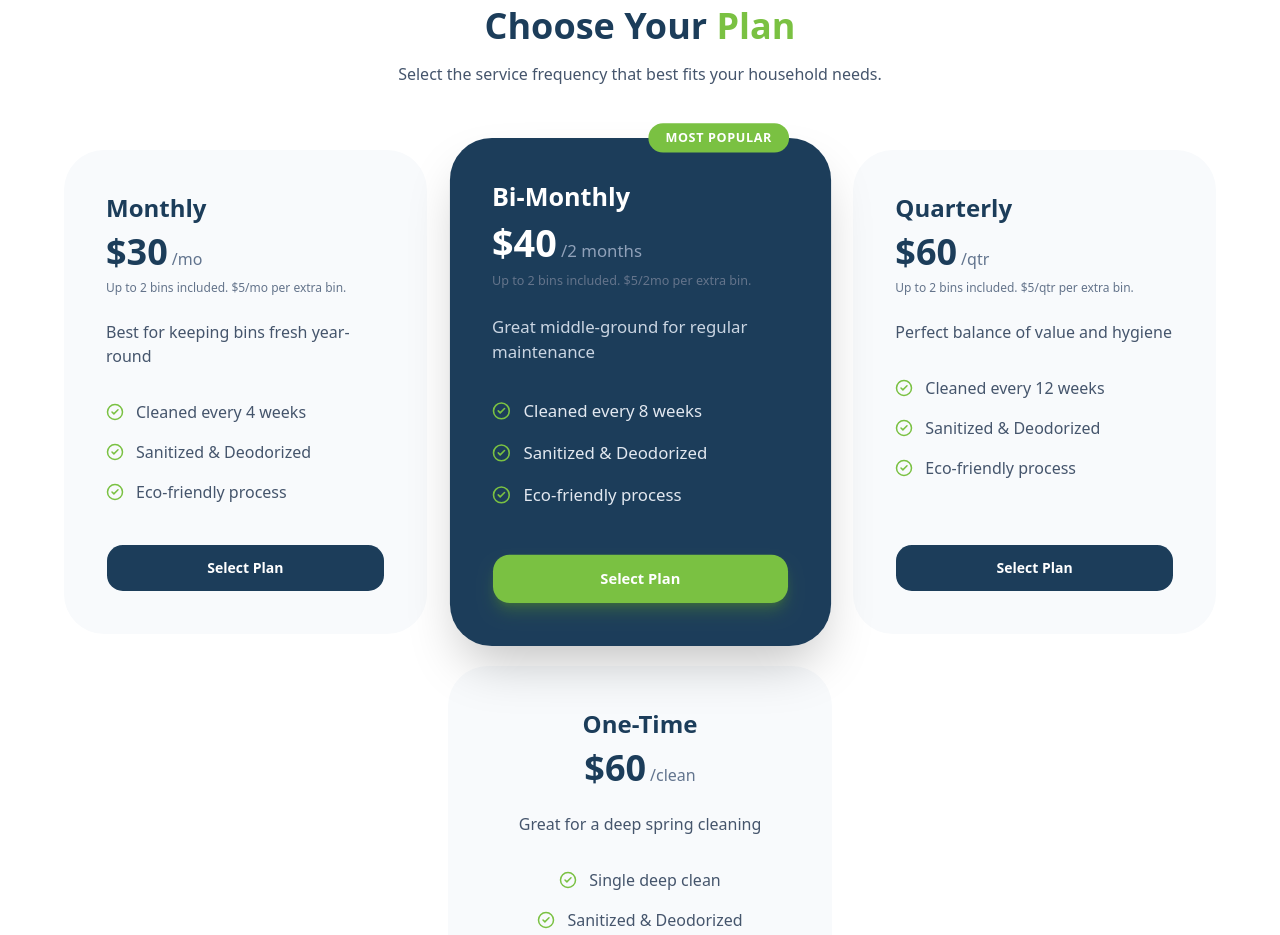
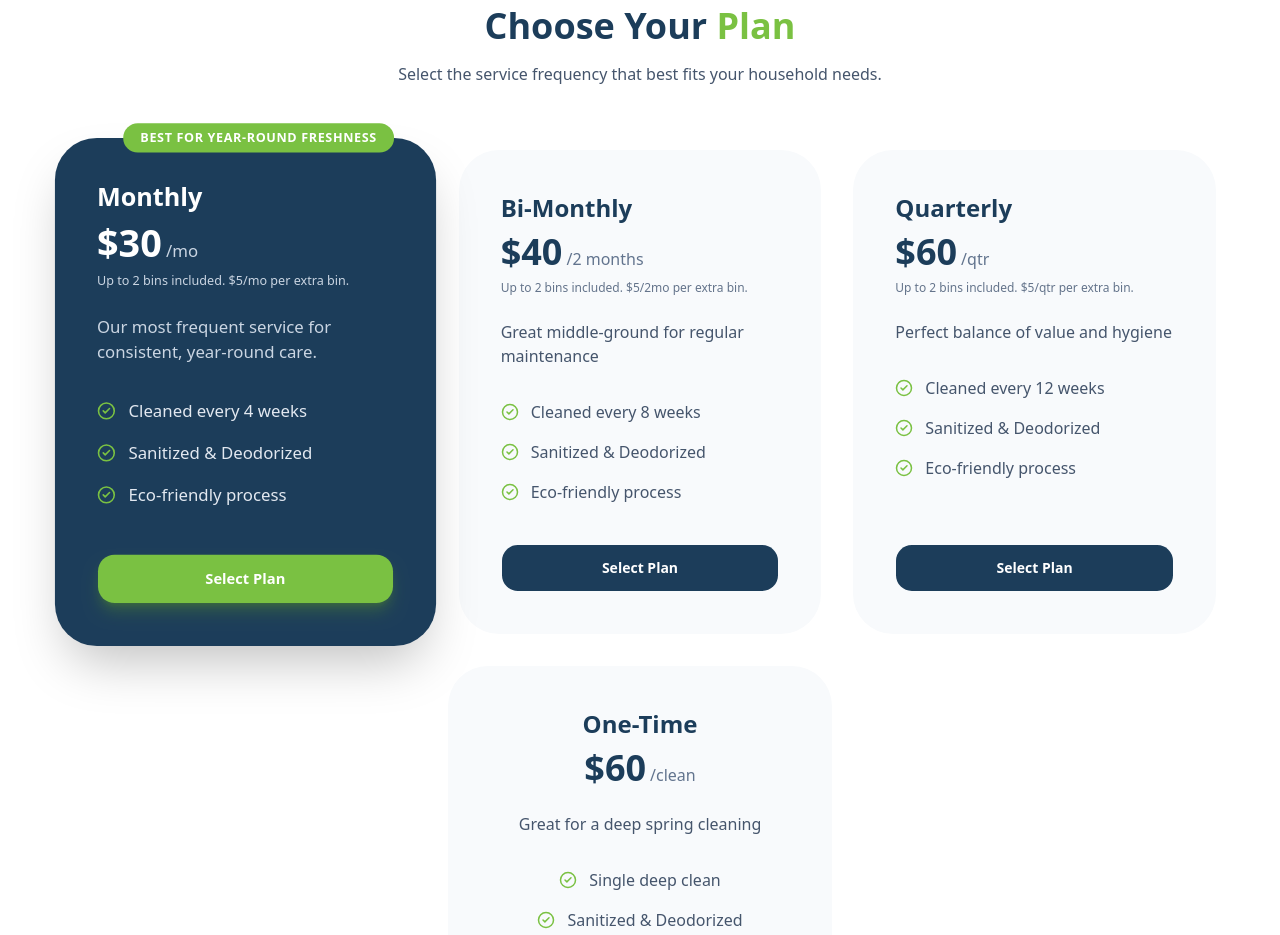
Before and after one commit to nakowafers/binbutlersnc, a Next.js app: page / in a window 1280 px wide. Shown: the part 2160-3095 px from the top of the page. Built offline with nearby package versions, Linux system fonts and the light colour scheme; no server answers.

Commit message:
Feat quarterly price (#91)
* Raise quarterly subscription price to $60

* Address quarterly pricing review findings

* Reuse quarterly Stripe price binding

* Simplify quarterly signup price copy

* Feature monthly subscription on landing page

```diff
--- a/src/app/page.tsx
+++ b/src/app/page.tsx
@@ -164,20 +164,52 @@ export default async function Home() {
               </p>
             </div>
             <div className="grid md:grid-cols-3 gap-8 max-w-6xl mx-auto">
-              {/* Monthly */}
+              {/* Monthly - Featured */}
+              <div className="flex flex-col p-10 bg-[#1C3D5A] rounded-[2.5rem] text-white shadow-2xl relative scale-105">
+                <div className="absolute top-0 right-10 -translate-y-1/2 bg-[#7AC142] text-white text-xs font-bold px-4 py-1.5 rounded-full uppercase tracking-wider">
+                  Best for Year-Round Freshness
+                </div>
+                <h3 className="text-2xl font-bold mb-2">Monthly</h3>
+                <div className="flex items-baseline gap-1 mb-1">
+                  <span className="text-4xl font-extrabold text-white">${monthlyPrice}</span>
+                  <span className="text-slate-300">/mo</span>
+                </div>
+                <p className="text-xs text-slate-300 mt-1 mb-6">
+                  Up to 2 bins included. $5/mo per extra bin.
+                </p>
+                <p className="text-slate-300 mb-8">Our most frequent service for consistent, year-round care.</p>
+                <ul className="space-y-4 mb-10 flex-grow">
+                  <li className="flex items-center gap-3 text-slate-200">
+                    <CheckCircle2 size={18} className="text-[#7AC142]" /> Cleaned every 4 weeks
+                  </li>
+                  <li className="flex items-center gap-3 text-slate-200">
+                    <CheckCircle2 size={18} className="text-[#7AC142]" /> Sanitized & Deodorized
+                  </li>
+                  <li className="flex items-center gap-3 text-slate-200">
+                    <CheckCircle2 size={18} className="text-[#7AC142]" /> Eco-friendly process
+                  </li>
+                </ul>
+                <Link href="/signup?frequency=monthly" className="w-full">
+                  <Button className="w-full bg-[#7AC142] hover:bg-[#68a638] text-white rounded-xl h-12 font-bold transition-all shadow-lg shadow-lime-500/20 active:scale-95">
+                    Select Plan
+                  </Button>
+                </Link>
+              </div>
+
+              {/* Bi-Monthly */}
               <div className="flex flex-col p-10 bg-[#F8FAFC] rounded-[2.5rem] border-2 border-transparent transition-all hover:border-[#7AC142] hover:shadow-xl group">
-                <h3 className="text-2xl font-bold text-[#1C3D5A] mb-2">Monthly</h3>
+                <h3 className="text-2xl font-bold text-[#1C3D5A] mb-2">Bi-Monthly</h3>
                 <div className="flex items-baseline gap-1 mb-1">
-                  <span className="text-4xl font-extrabold text-[#1C3D5A]">${monthlyPrice}</span>
-                  <span className="text-slate-500">/mo</span>
+                  <span className="text-4xl font-extrabold text-[#1C3D5A]">${bimonthlyPrice}</span>
+                  <span className="text-slate-500">/2 months</span>
                 </div>
                 <p className="text-xs text-muted-foreground mt-1 mb-6">
-                  Up to 2 bins included. $5/mo per extra bin.
+                  Up to 2 bins included. $5/2mo per extra bin.
                 </p>
-                <p className="text-slate-600 mb-8">Best for keeping bins fresh year-round</p>
+                <p className="text-slate-600 mb-8">Great middle-ground for regular maintenance</p>
                 <ul className="space-y-4 mb-10 flex-grow">
                   <li className="flex items-center gap-3 text-slate-600">
-                    <CheckCircle2 size={18} className="text-[#7AC142]" /> Cleaned every 4 weeks
+                    <CheckCircle2 size={18} className="text-[#7AC142]" /> Cleaned every 8 weeks
                   </li>
                   <li className="flex items-center gap-3 text-slate-600">
                     <CheckCircle2 size={18} className="text-[#7AC142]" /> Sanitized & Deodorized
@@ -186,40 +218,8 @@ export default async function Home() {
                     <CheckCircle2 size={18} className="text-[#7AC142]" /> Eco-friendly process
                   </li>
                 </ul>
-                <Link href="/signup?frequency=monthly" className="w-full">
+                <Link href="/signup?frequency=bimonthly" className="w-full">
                   <Button className="w-full bg-[#1C3D5A] group-hover:bg-[#7AC142] text-white rounded-xl h-12 font-bold transition-all active:scale-95">
-                    Select Plan
-                  </Button>
-                </Link>
-              </div>
-
-              {/* Bi-Monthly - Featured */}
-              <div className="flex flex-col p-10 bg-[#1C3D5A] rounded-[2.5rem] text-white shadow-2xl relative scale-105">
-                <div className="absolute top-0 right-10 -translate-y-1/2 bg-[#7AC142] text-white text-xs font-bold px-4 py-1.5 rounded-full uppercase tracking-wider">
-                  Most Popular
-                </div>
-                <h3 className="text-2xl font-bold mb-2">Bi-Monthly</h3>
-                <div className="flex items-baseline gap-1 mb-1">
-                  <span className="text-4xl font-extrabold text-white">${bimonthlyPrice}</span>
-                  <span className="text-slate-400">/2 months</span>
-                </div>
-                <p className="text-xs text-muted-foreground mt-1 mb-6">
-                  Up to 2 bins included. $5/2mo per extra bin.
-                </p>
-                <p className="text-slate-300 mb-8">Great middle-ground for regular maintenance</p>
-                <ul className="space-y-4 mb-10 flex-grow">
-                  <li className="flex items-center gap-3 text-slate-200">
-                    <CheckCircle2 size={18} className="text-[#7AC142]" /> Cleaned every 8 weeks
-                  </li>
-                  <li className="flex items-center gap-3 text-slate-200">
-                    <CheckCircle2 size={18} className="text-[#7AC142]" /> Sanitized & Deodorized
-                  </li>
-                  <li className="flex items-center gap-3 text-slate-200">
-                    <CheckCircle2 size={18} className="text-[#7AC142]" /> Eco-friendly process
-                  </li>
-                </ul>
-                <Link href="/signup?frequency=bimonthly" className="w-full">
-                  <Button className="w-full bg-[#7AC142] hover:bg-[#68a638] text-white rounded-xl h-12 font-bold transition-all shadow-lg shadow-lime-500/20 active:scale-95">
                     Select Plan
                   </Button>
                 </Link>
```
